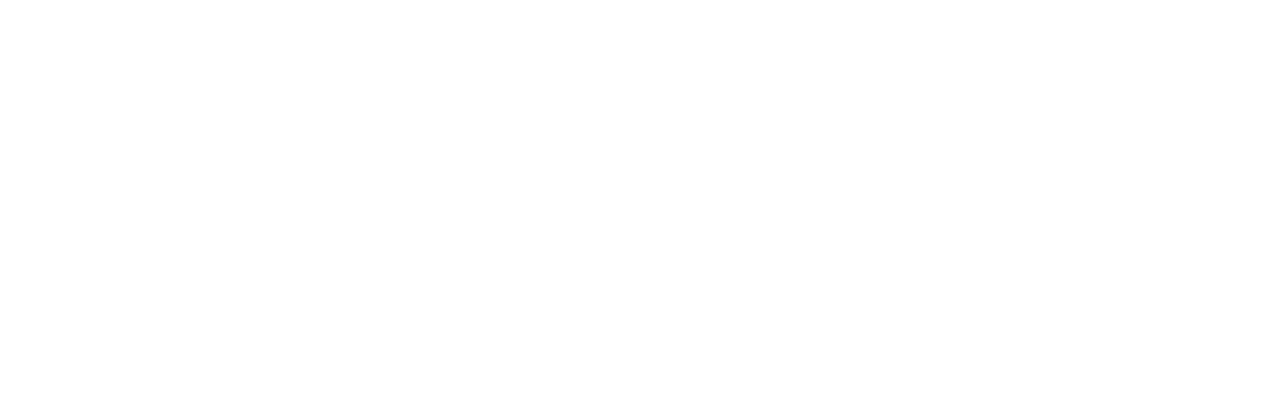
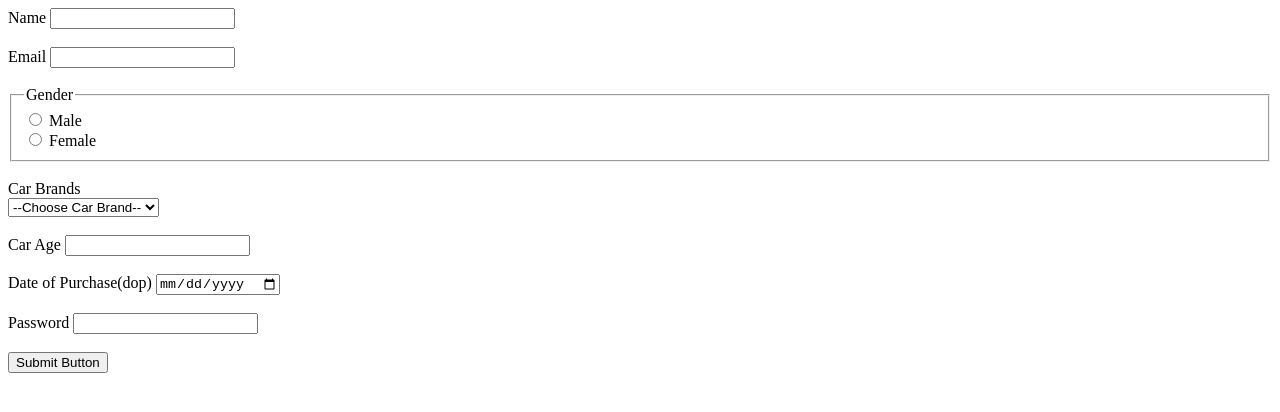
Before and after one commit to acciojob/car-insurance-form-abhirajpratapsingh, a website: page main.html in a window 1280 px wide. Drawn offline with Linux system fonts and the light colour scheme.

Commit message:
created a submission

```diff
--- a/main.html
+++ b/main.html
@@ -8,6 +8,51 @@
 
 <body>
 	<!-- the entire body must be written by student -->
+	<form method="post">
+		<label for="name">Name</label>
+		<input id="name" type="text" name="name" required>
+		<br><br>
+
+		<label for="email">Email</label>
+		<input id="email" type="email" name="email" required>
+		<br><br>
+
+		<fieldset>
+			<legend>Gender</legend>
+			<label for="male">
+				<input id="male" type="radio" name="gender" required>
+				Male
+			</label><br>
+			<label for="female">
+				<input id="female" type="radio" name="gender" required>
+				Female
+			</label>
+		</fieldset>
+		<br>
+			<label for="cars">Car Brands</label>
+			<br>
+			<select id="cars" name="cars">
+				<option value="">--Choose Car Brand--</option>
+				<option value="BMW">BMW</option>
+				<option value="Audi">Audi</option>
+				<option value="Mercedez">Mercedez</option>
+			</select>
+		<br><br>
+
+			<label for="carage">Car Age</label>
+			<input id="carage" type="number" name="carage" required>
+			<br><br>
+
+			<label for="dop">Date of Purchase(dop)</label>
+			<input id="dop" type="date" name="dop" required>
+			<br><br>
+
+			<label for="password">Password</label>
+			<input id="password" type="password" name="password" required>
+			<br><br>
+
+			<button type="submit">Submit Button</button>
+	</form>
     <script type="text/javascript" src="./script.js">
 </script>
 
```
